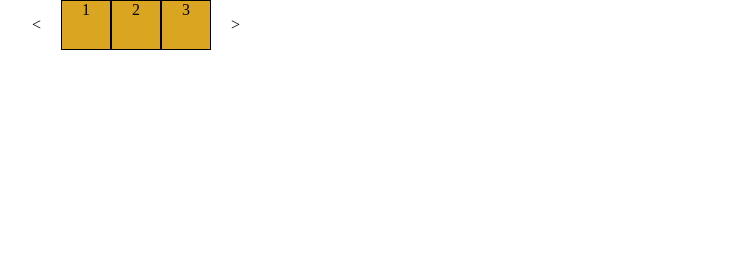
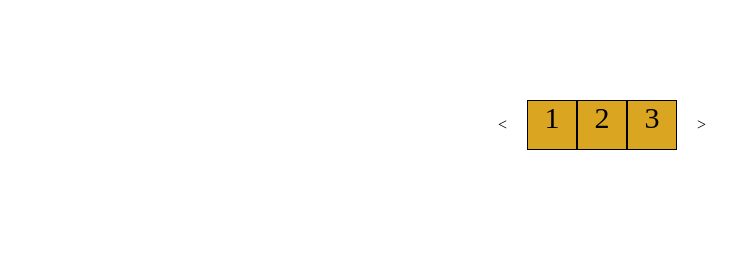
Before and after one commit to alex35567/JSTasks, a plain HTML site: page index.html in a window 1280 px wide. Shown: the whole page, without its empty margins (38-774 px from the left). Drawn offline with Linux system fonts and the light colour scheme.

Commit message:
немного оформил слайдер-карусель

```diff
--- a/dom_tasks.css
+++ b/dom_tasks.css
@@ -2,7 +2,8 @@
 .wrapper{
     display: flex;
     align-items: center;
-    margin-left: 50px;
+    justify-content: center;
+    margin-top: 100px;
 }
 
 .arrow{
@@ -22,6 +23,7 @@
 }
 
 .carusel__item{
+    font-size: 30px;
     display: inline-block;
     width: 50px;
     height: 50px;
```
